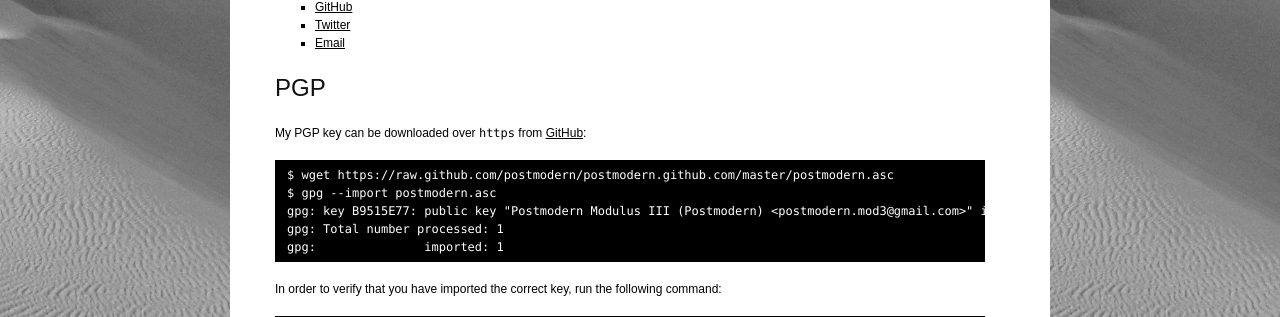
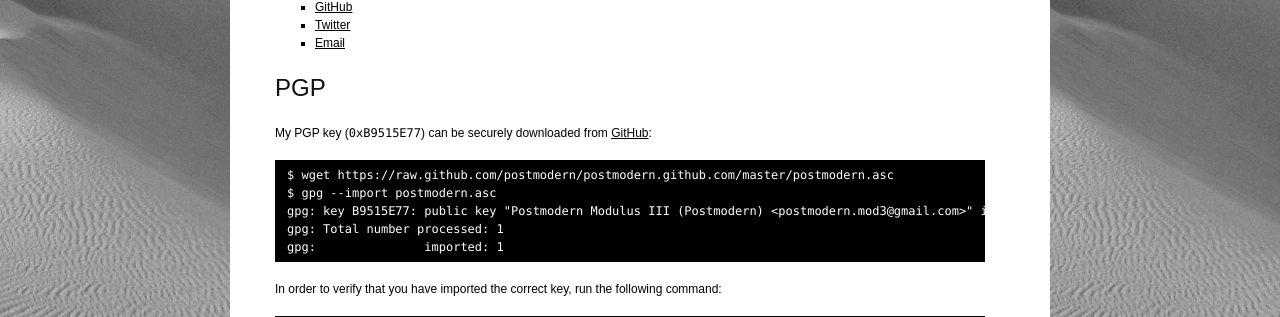
Before and after one commit to postmodern/postmodern.github.io, a Jekyll site: the page built from contact.md, in a window 1280 px wide. Shown: the part 393-710 px from the top of the page. Built offline with Jekyll 4.4.1, drawn with Linux system fonts in a browser that asks for light colours; Markdown is read by kramdown in place of the engine named in the settings.

Commit message:
Wording and mention my Key ID.

```diff
--- a/contact.md
+++ b/contact.md
@@ -13,7 +13,7 @@ layout: default
 
 <h2 id="pgp">PGP</h2>
 
-My PGP key can be downloaded over `https` from [GitHub](https://raw.github.com/postmodern/postmodern.github.com/master/postmodern.asc):
+My PGP key (`0xB9515E77`) can be securely downloaded from [GitHub](https://raw.github.com/postmodern/postmodern.github.com/master/postmodern.asc):
 
     $ wget https://raw.github.com/postmodern/postmodern.github.com/master/postmodern.asc
     $ gpg --import postmodern.asc
```
